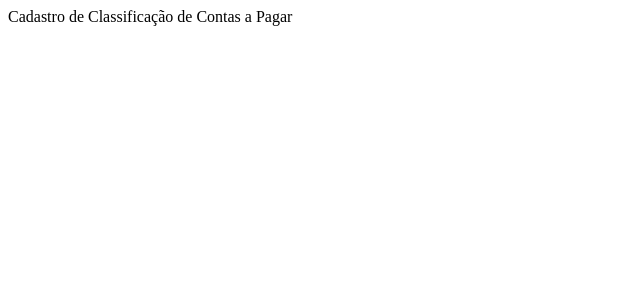
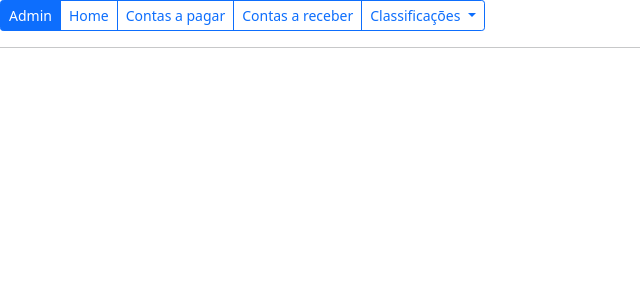
Before and after one commit to mabner/fby-trabalho_final, a Django app: page /classpagar in a window 1280 px wide. Shown: the top 300 px of the page, without its empty margins (0-640 px from the left). Run offline with Django 3.2, Linux system fonts and the light colour scheme.

Commit message:
classif pagar e receber base template

```diff
--- a/contas/models/contas_pagar.py
+++ b/contas/models/contas_pagar.py
@@ -60,11 +60,21 @@ class PagarManager(models.Manager):
         return self.get_queryset().contas_entre_datas()
 
 
+class ClassifPagarManager(models.Manager):
+
+    # Retonar todas as classificações de contas a pagar
+    def obter_classif_contas_pagar(self):
+        return self.all()
+
+
+
 # Modelo da classificação de contas a pagar
 class ClassificacaoPagar(models.Model):
 
     sigla = models.CharField(max_length=2, null=False, default='OT')
     descricao = models.CharField(max_length=20, null=False, default='Outros')
+
+    classif_pagar_objects = ClassifPagarManager()
 
     def __str__(self):
         return self.descricao
--- a/contas/templates/base_template.html
+++ b/contas/templates/base_template.html
@@ -19,6 +19,13 @@
 			<a href="/"class="btn btn-outline-primary">Home</a>
 			<a href="/pagar"class="btn btn-outline-primary">Contas a pagar</a>
 			<a href="/receber"class="btn btn-outline-primary">Contas a receber</a>
+			<button type="button" class="btn btn-outline-primary dropdown-toggle" data-bs-toggle="dropdown">
+      Classificações
+    </button>
+    <ul class="dropdown-menu">
+      <li><a class="dropdown-item" href="/classpagar">Contas a pagar</a></li>
+      <li><a class="dropdown-item" href="/classreceber">Contas a receber</a></li>
+    </ul>
 			{% endblock %}
 		</div>
 		<hr />
--- /dev/null
+++ b/contas/templates/classif_contas_pagar.html
@@ -0,0 +1,5 @@
+{% extends "base_template.html" %} {% block content %}
+
+
+
+{% endblock %}
--- /dev/null
+++ b/contas/templates/classif_contas_receber.html
@@ -0,0 +1,5 @@
+{% extends "base_template.html" %} {% block content %}
+
+
+
+{% endblock %}
--- a/contas/views.py
+++ b/contas/views.py
@@ -16,11 +16,13 @@ def formas_pagamento(request):
 
 
 def classif_receber(request):
-    return HttpResponse("Cadastro de Classificação de Contas a Receber")
+    classificacao_receber = ClassificacaoReceber.classif_receber_objects.obter_classif_contas_receber(),
+    return render(request, 'classif_contas_receber.html', {'classificacao_receber': classificacao_receber})
 
 
 def classif_pagar(request):
-    return HttpResponse("Cadastro de Classificação de Contas a Pagar")
+    classificacao_pagar = ClassificacaoPagar.classif_pagar_objects.obter_classif_contas_pagar(),
+    return render(request, 'classif_contas_pagar.html', {'classificacao_pagar': classificacao_pagar})
 
 
 def pagar(request):
```
Also changed, not shown: contas/models/contas_receber.py (+9 -0 lines).
